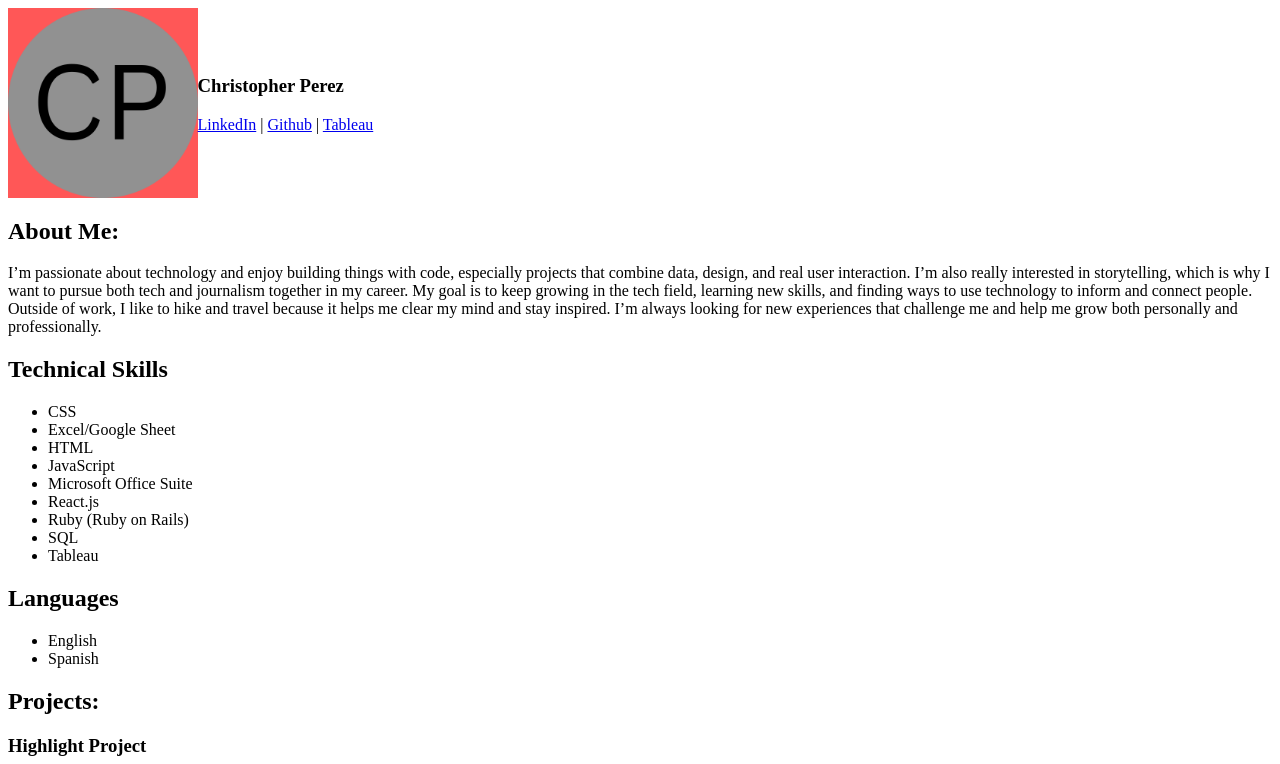
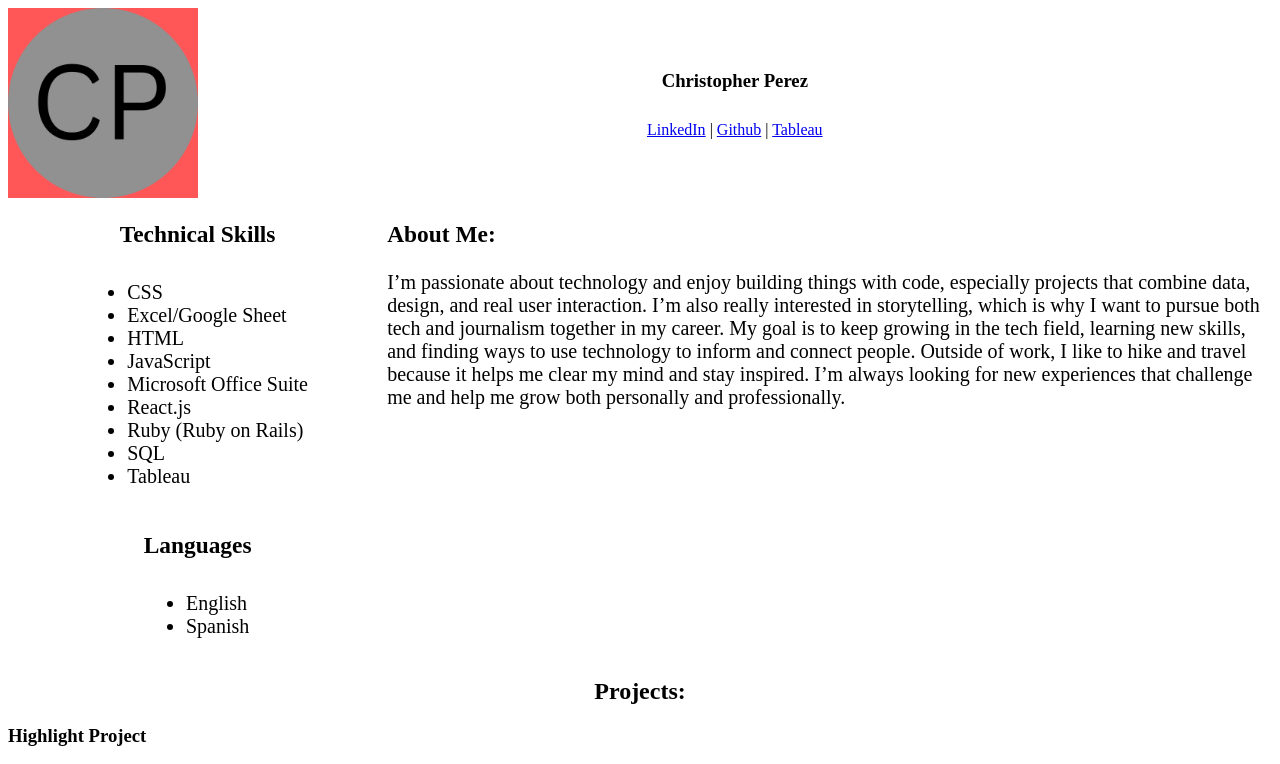
Before and after one commit to se-christopher-perez/summative-lab-part-2-personal-website-with-html-and-css, a plain HTML site: page index.html in a window 1280 px wide. Shown: the top 764 px of the page. Drawn offline with Linux system fonts and the light colour scheme.

Commit message:
position updates

```diff
--- a/index.html
+++ b/index.html
@@ -30,25 +30,13 @@
 
     </section>
 
+    <section class="info-container">
 
-    <section>
+        <section class="skills-container">
 
-        <h2>About Me:</h2>
+            <section class="t-skills-container">
 
-        <p>I’m passionate about technology and enjoy building things with code, especially projects that
-            combine data, design, and real user interaction. I’m also really interested in storytelling,
-            which is why I want to pursue both tech and journalism together in my career. My goal is to
-            keep growing in the tech field, learning new skills, and finding ways to use technology to
-            inform and connect people. Outside of work, I like to hike and travel because it helps me clear
-            my mind and stay inspired. I’m always looking for new experiences that challenge me and help me
-            grow both personally and professionally.
-        </p>
-
-    </section>
-
-    <section>
-
-        <h2>Technical Skills</h2>
+                <h3>Technical Skills</h3>
 
                 <ul>
                     <li>CSS</li>
@@ -64,9 +52,9 @@
 
             </section>
 
-    <section>
+            <section class="languages-container">
 
-        <h2>Languages</h2>
+                <h3>Languages</h3>
 
                 <ul>
                     <li>English</li>
@@ -75,13 +63,30 @@
 
             </section>
 
+        </section>
 
+        <section class="about-me-container">
 
-    <section>
+            <h3>About Me:</h3>
+
+            <p>I’m passionate about technology and enjoy building things with code, especially projects that
+                combine data, design, and real user interaction. I’m also really interested in storytelling,
+                which is why I want to pursue both tech and journalism together in my career. My goal is to
+                keep growing in the tech field, learning new skills, and finding ways to use technology to
+                inform and connect people. Outside of work, I like to hike and travel because it helps me clear
+                my mind and stay inspired. I’m always looking for new experiences that challenge me and help me
+                grow both personally and professionally.
+            </p>
+
+        </section>
+
+    </section>
+
+    <section class="project-containers">
 
         <h2>Projects:</h2>
 
-        <section>
+        <section class="displayed-projects-container">
 
             <h3>Highlight Project</h3>
 
--- a/style.css
+++ b/style.css
@@ -10,3 +10,54 @@
     width: 15%;
     height: 10%;
 }
+
+.name-container {
+    display: flex;
+    flex-direction: column;
+    align-items: center;
+    flex-grow: 1;
+    text-align: center;
+}
+
+.info-container {
+    display: flex;
+    align-items: flex-start;
+    width: 100%;
+}
+
+.skills-container {
+    display: flex;
+    flex-direction: column;
+    width: 30%;
+    height: 30%;
+    font-size: 20px;
+}
+
+.t-skills-container {
+    display: flex;
+    flex-direction: column;
+    align-items: center
+}
+
+.languages-container {
+    display: flex;
+    flex-direction: column;
+    align-items: center
+}
+
+.t-skills-container h2, ul {
+    margin-top: 10px;
+}
+
+.about-me-container {
+    width: 70%;
+    font-size: 20px;
+}
+
+.about-me-container h2, p {
+    margin-top: 10px;
+}
+
+.project-containers h2 {
+    text-align: center;
+}
```
Lines whose indentation alone changed are shown as unchanged.
